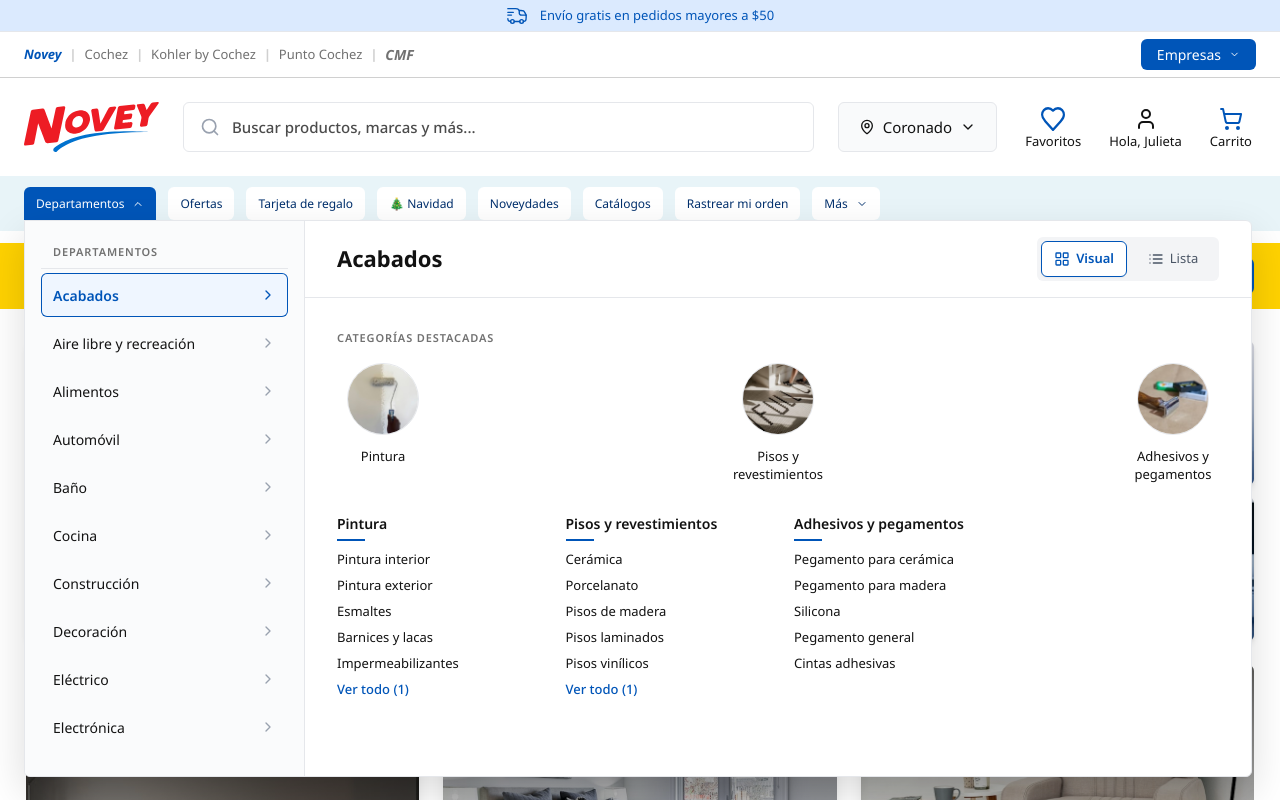
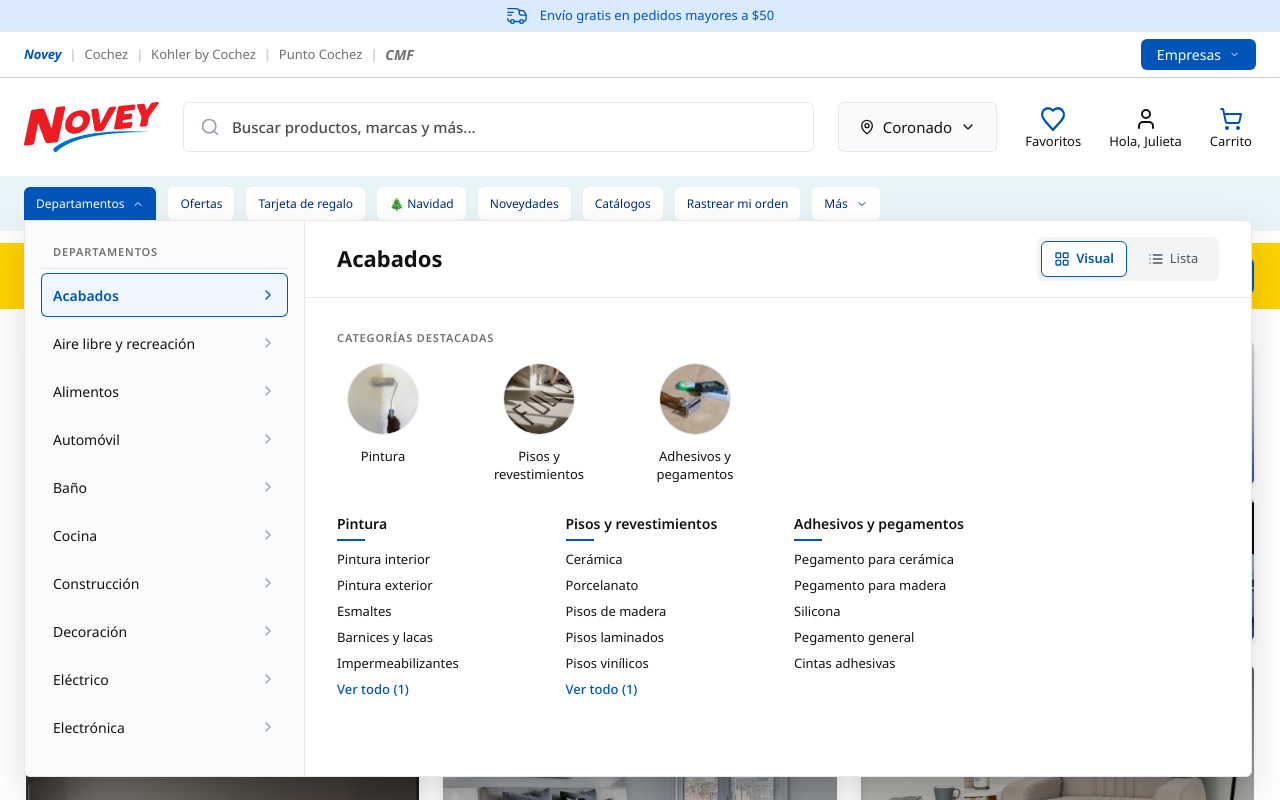
Before and after one commit to Jferreirofrason/Prototiponovey, a Next.js app in the folder novey-home/: page / in a window 1280 px wide. Both pictures are taken after a click on the button "Departamentos". Shown: the top 800 px of the page. Built offline with nearby package versions, Linux system fonts and the light colour scheme.

Commit message:
Megamenú: espaciado de destacadas fijo, no estirado
Las burbujas pasan de space-between a gap fijo alineado a la izquierda:
el espacio entre burbujas es el mismo tenga el departamento 3 o 6
categorías (antes, con pocas, se estiraban a todo el ancho). La primera
sigue en el eje del título.

```diff
--- a/novey-home/components/DepartmentsMenu.tsx
+++ b/novey-home/components/DepartmentsMenu.tsx
@@ -149,10 +149,11 @@
  */
 function FeaturedRow({ categories }: { categories: Category[] }) {
   return (
-    // Una sola línea FIJA de 6 (4 en tablet), sin scroll. Celdas angostas
-    // (del ancho de la burbuja) repartidas: cada burbuja y su nombre
-    // comparten centro, y la primera queda pegada al eje del título.
-    <ul className="flex justify-between">
+    // Una sola línea FIJA de 6 (4 en tablet), sin scroll. Gap fijo alineado
+    // a la izquierda: el espaciado entre burbujas es el mismo tenga 3 o 6
+    // categorías (no se estiran al ancho). Cada burbuja y su nombre
+    // comparten centro; la primera queda pegada al eje del título.
+    <ul className="flex flex-wrap gap-x-16 gap-y-6">
       {categories.slice(0, 6).map((cat, i) => (
         <li key={cat.name} className={i >= 4 ? 'hidden w-[92px] min-[1200px]:block' : 'w-[92px]'}>
           <a href={ROUTES.categoria} className="group flex flex-col items-center gap-3">
```
